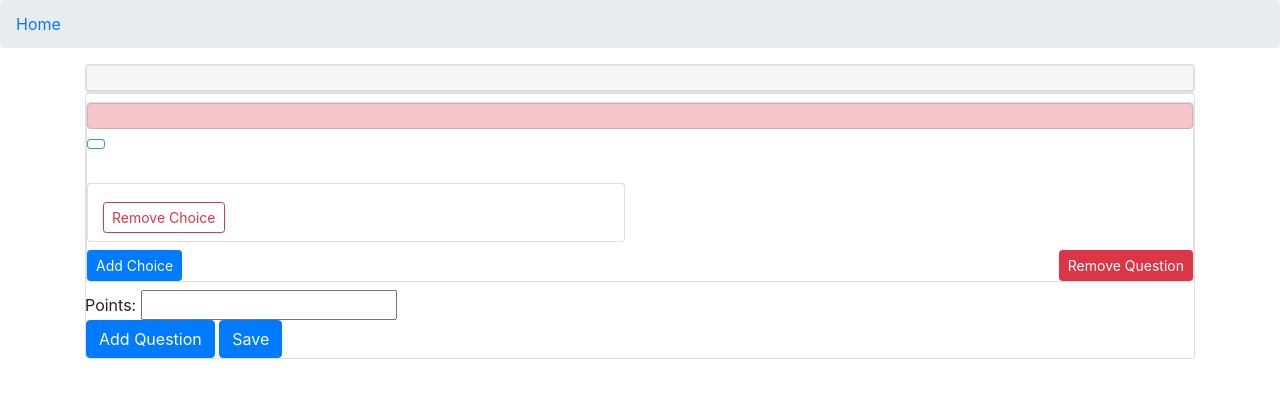
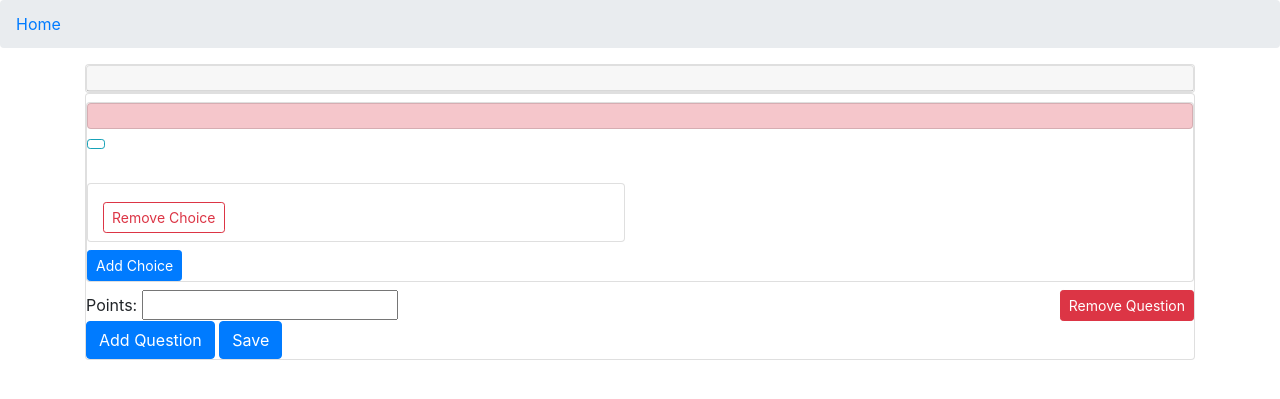
Before and after one commit to Wrufesh/awedhyan, a Django app: template app/apps/academy/templates/academy/test_form.html in a window 1280 px wide. Shown: the part 56-455 px from the top of the page. Run offline with Django 3.2, Linux system fonts and the light colour scheme; the template is opened without the code that fills it, so the values that code supplies are empty; parts of the project's set-up code (start-up, migrations or seed data) failed here and were passed over; some libraries are stand-ins or nearby versions.

```diff
--- a/app/apps/academy/templates/academy/test_form.html
+++ b/app/apps/academy/templates/academy/test_form.html
@@ -56,8 +56,8 @@
                 };
                 ko.mapping.fromJS(initialData, mapping, vm);
             }
-{#            vm.course_subscribe_function();#}
-{#            vm.update_selected_chapter_questions();#}
+            {#            vm.course_subscribe_function();#}
+            {#            vm.update_selected_chapter_questions();#}
         });
     </script>
     <script type="text/javascript" src="{% static 'public/plugins/knockout/dist/knockout.js' %}"></script>
@@ -194,8 +194,6 @@
                                         </div>
                                     </div>
                                 </div>
-
-
                             </div>
                             <div class="col-12">
                                 {{ forms.question_form.type.label }}
@@ -231,10 +229,6 @@
                             <div class="col-12">
                                 <button data-bind="click: add_choice, visible: choices().length > 0"
                                         class="btn btn-primary btn-sm">{% trans 'Add Choice' %}</button>
-                                <button type="button" data-bind="click: $root.remove_non_chapter_question"
-                                        class="btn btn-danger btn-sm float-right">
-                                    {% trans 'Remove Question' %}
-                                </button>
                             </div>
 
                         </div>
@@ -242,9 +236,22 @@
 
                     </div>
                     <!-- /ko -->
-                    <div class="float-right mx-3 col-12">
-                        Points: <input type="number" data-bind="value: points, attr: {'name': 'nchp' + id()}" required>
+                    <div class="row">
+                        <div class="col-6">
+                            <div class="float-left">
+                                Points: <input type="number" data-bind="value: points, attr: {'name': 'nchp' + id()}"
+                                               required>
+                            </div>
+
+                        </div>
+                        <div class="col-6">
+                            <button type="button" data-bind="click: $parent.remove_non_chapter_question"
+                                    class="btn btn-danger btn-sm float-right">
+                                {% trans 'Remove Question' %}
+                            </button>
+                        </div>
                     </div>
+
                 </div>
                 <button data-bind="click: add_non_chapter_question"
                         class="btn btn-primary">{% trans 'Add Question' %}</button>
```
Also changed, not shown: app/apps/academy/api.py (+10 -4 lines), app/apps/academy/serializers.py (+33 -1 lines), app/utils/fields.py (+1 -5 lines), db.sqlite3.
